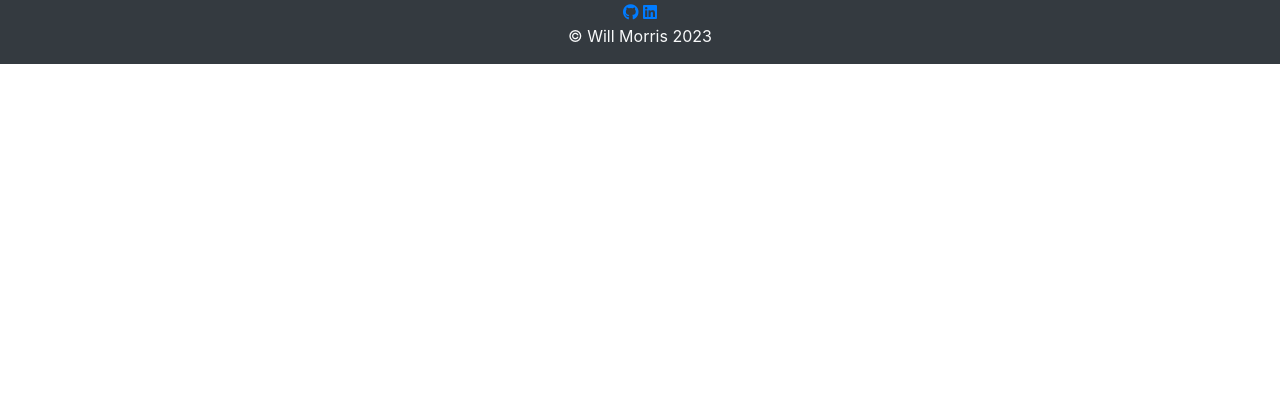
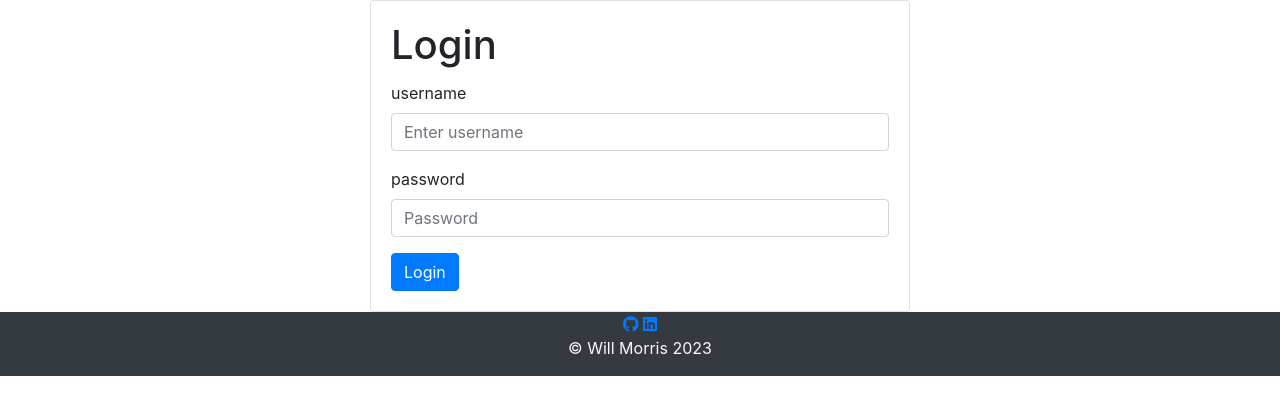
Before and after one commit to Willmo103/prawfish2.0, a Flask app: page / in a window 1280 px wide. Shown: the part 56-471 px from the top of the page. Run offline with Flask 3, Linux system fonts and the light colour scheme; some libraries are stand-ins or nearby versions.

Commit message:
more on templates

```diff
--- a/app.py
+++ b/app.py
@@ -1,24 +1,64 @@
 import os
 from flask import Flask, Request, redirect, render_template, url_for
+from flask_sqlalchemy import SQLAlchemy
+from flask_login import UserMixin
+from wtforms import StringField, PasswordField, SubmitField, Form
+from wtforms.validators import InputRequired, Length, ValidationError
+from flask_wtf import FlaskForm
 
 app = Flask(__name__)
 app.template_folder = 'templates'
 app.static_folder = 'static'
-
-# this is the database that will store the users and their passwords
+app.config['SQLALCHEMY_DATABASE_URI'] = 'sqlite:///database.db'
+app.config['SECRET_KEY'] = 'secret_key'
+db = SQLAlchemy(app)
 
 
+# these will get moved to the models.py file whe I refactor the code
+class User(UserMixin, db.Model):
+    id = db.Column(db.Integer, primary_key=True)
+    username = db.Column(db.String(15), unique=True)
+    password = db.Column(db.String(80))
+
+class RegisterForm(Form):
+    username = StringField('username', validators=[InputRequired(), Length(min=4, max=15)])
+    password = PasswordField('password', validators=[InputRequired(), Length(min=8, max=80)])
+    submit = SubmitField('Sign Up')
+
+    def validate_username(self, username):
+        existing_user_username = User.query.filter_by(username=username.data).first()
+        if existing_user_username:
+            raise ValidationError('That username already exists. Please choose a different one.')
+
+class LoginForm(FlaskForm):
+    username = StringField('username', validators=[InputRequired(), Length(min=4, max=15)])
+    password = PasswordField('password', validators=[InputRequired(), Length(min=8, max=80)])
+    submit = SubmitField('Login')
+
+    def validate_username(self, username):
+        existing_user_username = User.query.filter_by(username=username.data).first()
+        if not existing_user_username:
+            raise ValidationError('That username does not exist. Please try again.')
 
 @app.route('/')
 def index():
-
-
-
+    form = LoginForm()
     # check to see if the reddit api_key, client_id, and client_secret are set
     # render a form to get the api_key, client_id, and client_secret before continuing
 
     # if not all(['api_key', 'client_id', 'client_secret']) in os.environ:
     #     return render_template('form.html')
+
+
+
+    # this is the main page that will render the index.html
+    # get the user auth token the request header and try to verify it
+    # if the token is valid, then the user will be redirected to the main page
+    # if the token is invalid, then the user will be redirected to the login page
+
+
+
+
 
     # once the environment variables are set, the user needs to be redirected to login page
 
@@ -26,7 +66,7 @@ def index():
     #     return redirect(url_for('login'))
 
     # if the user is logged in, then the user will be redirected to the main page
-    return render_template('index.html')
+    return render_template('index.html' , form=form)
 
 
 app.route('/login')
--- a/templates/includes/login-form.html
+++ b/templates/includes/login-form.html
@@ -7,17 +7,16 @@
           <h1 class="card-title">Login</h1>
           <form action="/login" method="POST">
             <div class="form-group">
-              <label for="password">Password</label>
-              <input
-                type="password"
-                class="form-control"
-                id="password"
-                name="password"
-                placeholder="Password"
-              />
+              {{form.hidden_tag()}}
+              {{form.username.label(class="form-control-label")}}
+              {{form.username(class="form-control", placeholder="Enter username")}}
             </div>
-            <button type="submit" class="btn btn-primary">Submit</button>
-          </form>
+            <div class="form-group">
+              {{form.password.label(class="form-control-label")}}
+              {{form.password(class="form-control", placeholder="Password")}}
+            </div>
+            {{form.submit(class="btn btn-primary")}}
+        </form>
         </div>
       </div>
     </div>
--- /dev/null
+++ b/templates/includes/search-form.html
@@ -0,0 +1 @@
+<!-- this will be the reddit search form with all the possible parameters dynamically rendered  -->
--- a/templates/index.html
+++ b/templates/index.html
@@ -2,5 +2,8 @@
 endblock %} {% block stylesheets %} {% endblock stylesheets %} {% block content
 %}
 <!-- this form shoud be responsive to all screen sizes and centered in on screen in a card with some shadow effect -->
-
-{% endblock %} {% block scripts %} {% endblock %}
+<!-- render the login form if the user is not logged in and swap it with the register form if the user clicks a register button-->
+<!-- the register button will hide the login form and show the register form -->
+<!-- render the search form -->
+{% include 'includes/login-form.html' %} {% endblock %} {% block scripts %} {%
+endblock %}
--- a/templates/layouts/base.html
+++ b/templates/layouts/base.html
@@ -32,7 +32,10 @@
       integrity="sha384-B4gt1jrGC7Jh4AgTPSdUtOBvfO8shuf57BaghqFfPlYxofvL8/KUEfYiJOMMV+rV"
       crossorigin="anonymous"
     ></script>
-    <link rel="stylesheet" href="url_for('static', filename='css/style.css')" />
+    <!-- <link
+      rel="stylesheet"
+      href="{{ url_for('static', filename='css/styles.css') }}"
+    /> -->
     <title>{% block title %}{% endblock %}</title>
     {% block styles %}{% endblock %}
   </head>
```
Also changed, not shown: templates/includes/registration-form.html (+6 -12 lines).
